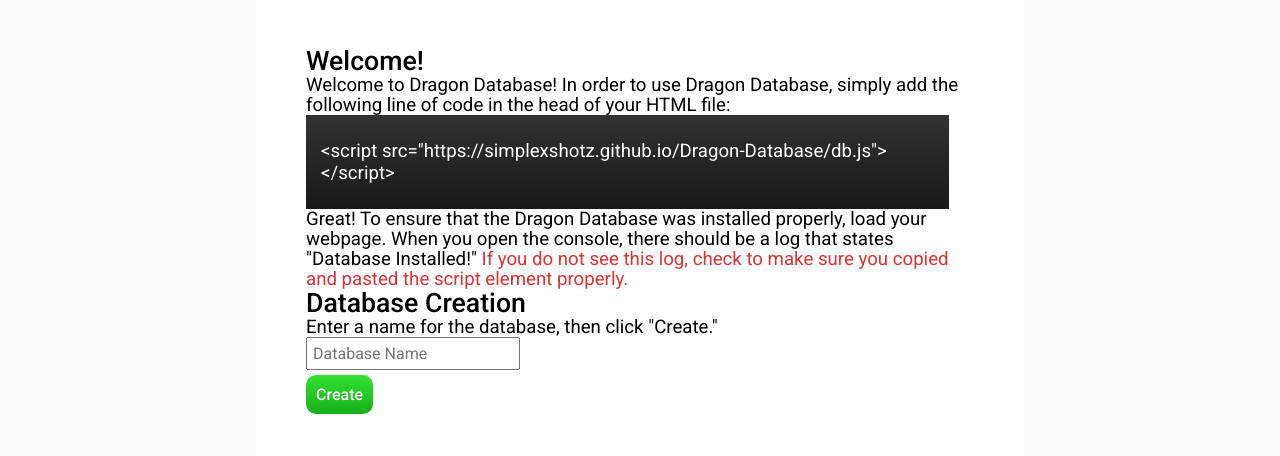
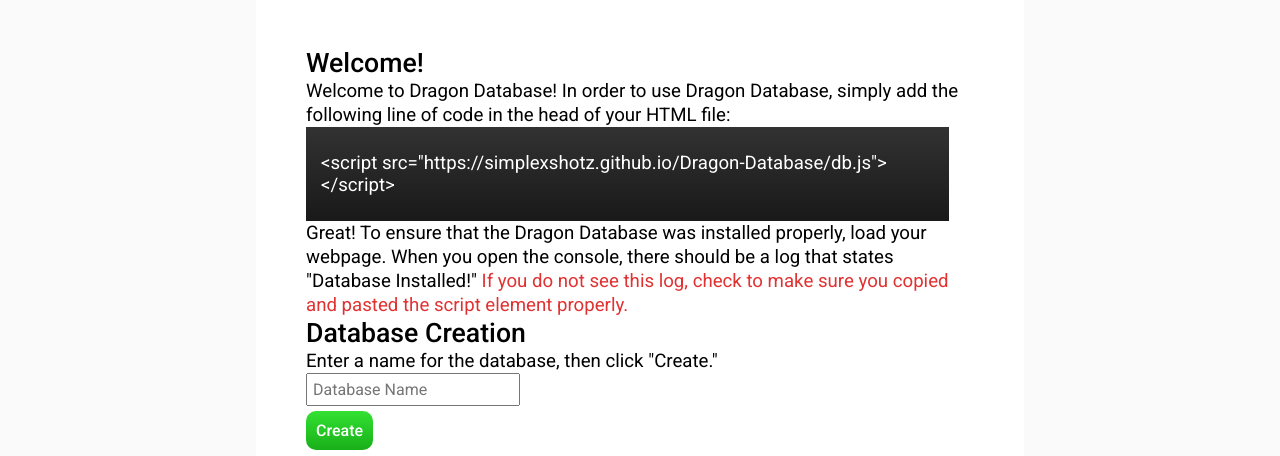
Before and after one commit to SimplexShotz/Dragon-Database, a plain HTML site: page index.html in a window 1280 px wide. Shown: the part 141-597 px from the top of the page. Drawn offline with Linux system fonts and the light colour scheme.

Commit message:
Update index.html

```diff
--- a/index.html
+++ b/index.html
@@ -19,13 +19,13 @@
       h2 {}
       h3 {
         font-size: 20pt;
-        line-height: 21pt;
+        line-height: 24pt;
         font-weight: 500;
         margin: 0px;
       }
       h4 {
         font-size: 14pt;
-        line-height: 15pt;
+        line-height: 18pt;
         margin: 0px;
       }
       input {
@@ -85,6 +85,7 @@
       }
       .code-sider {
         width: 10px;
+        height: 100%;
         background-image: linear-gradient(rgb(255, 255, 255), rgb(250, 250, 250));
       }
       .code-container {
```
